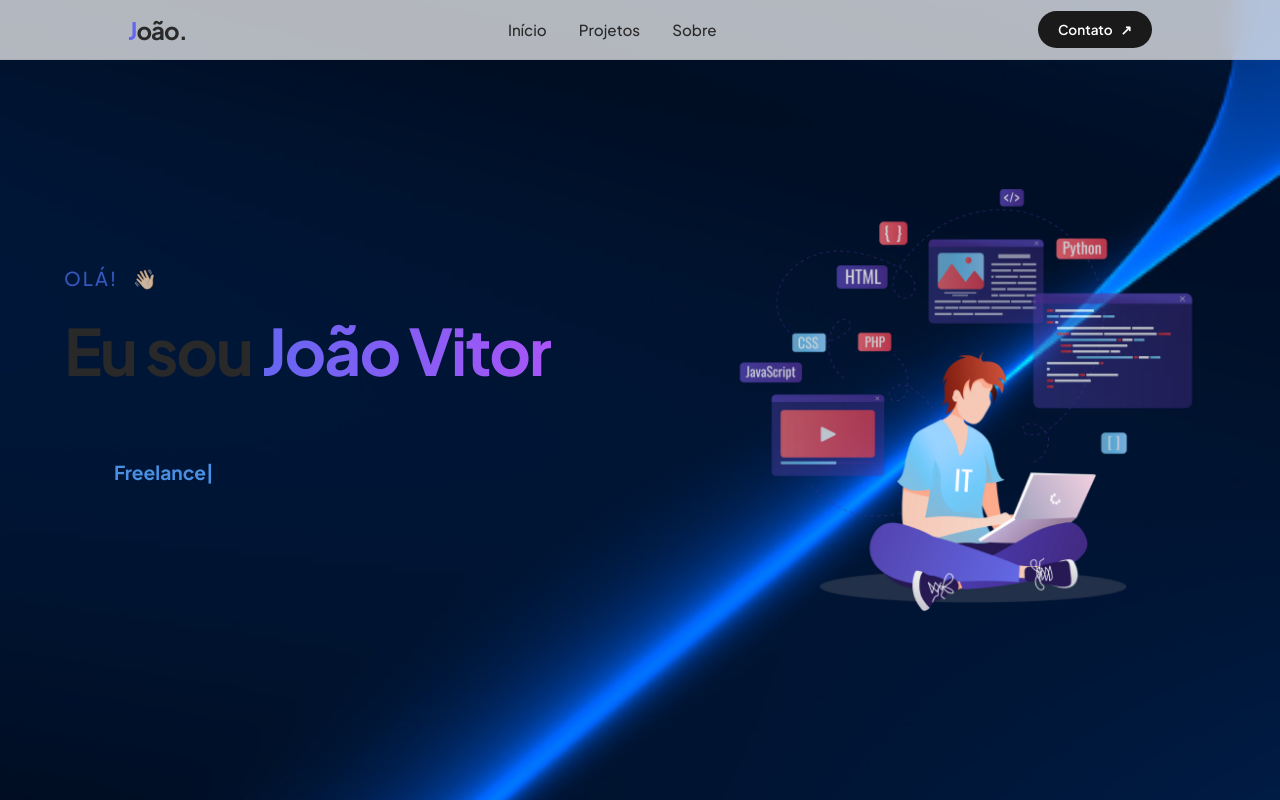
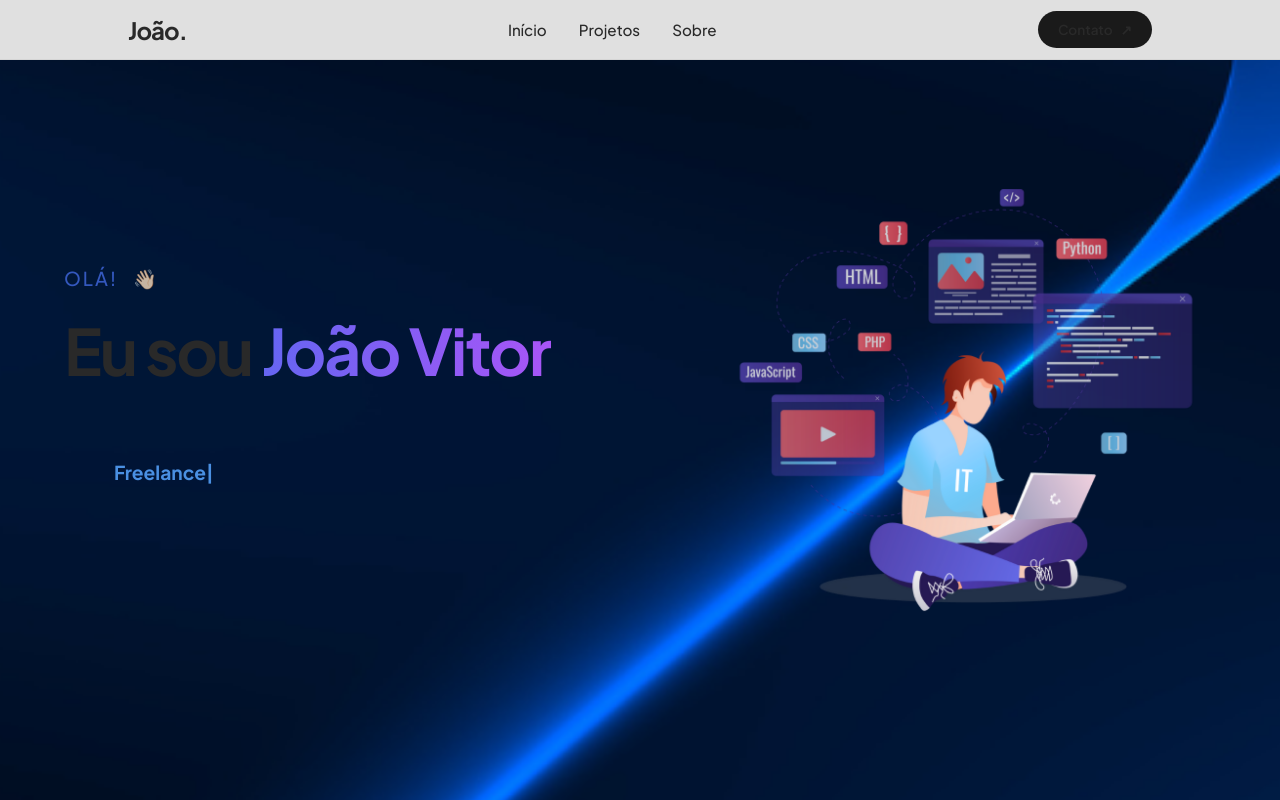
Before and after one commit to joaogentelucio/meu-portfolio, a React (Vite) app: page / in a window 1280 px wide. Built offline with nearby package versions, Linux system fonts and the light colour scheme.

Commit message:
Update header styles to use theme colors

```diff
--- a/src/components/header/index.tsx
+++ b/src/components/header/index.tsx
@@ -14,12 +14,12 @@ export default function HeaderComponent({ scrollToSection }: HeaderProps) {
     <header
       className={styles.header}
       style={{
-        backgroundColor: isDark ? 'rgba(0, 0, 0, 0.7)' : 'rgba(255, 255, 255, 0.7)',
+        backgroundColor: theme.colors.bottom,
         color: theme.colors.text
       }}
     >
       <div className={styles.logo}>
-        <span style={{ color: '#6366f1' }}>J</span>oão.
+        <span style={{ color: theme.colors.text }}>J</span>oão.
       </div>
 
       <nav className={styles.nav}>
@@ -55,7 +55,7 @@ export default function HeaderComponent({ scrollToSection }: HeaderProps) {
       </nav>
 
       <div className={styles.actions}>
-        <button className={styles.ctaButton}>
+        <button className={styles.ctaButton} style={{ backgroundColor: theme.colors.backgroung, color: theme.colors.text }}>
           Contato
           <span>↗</span>
         </button>
```
